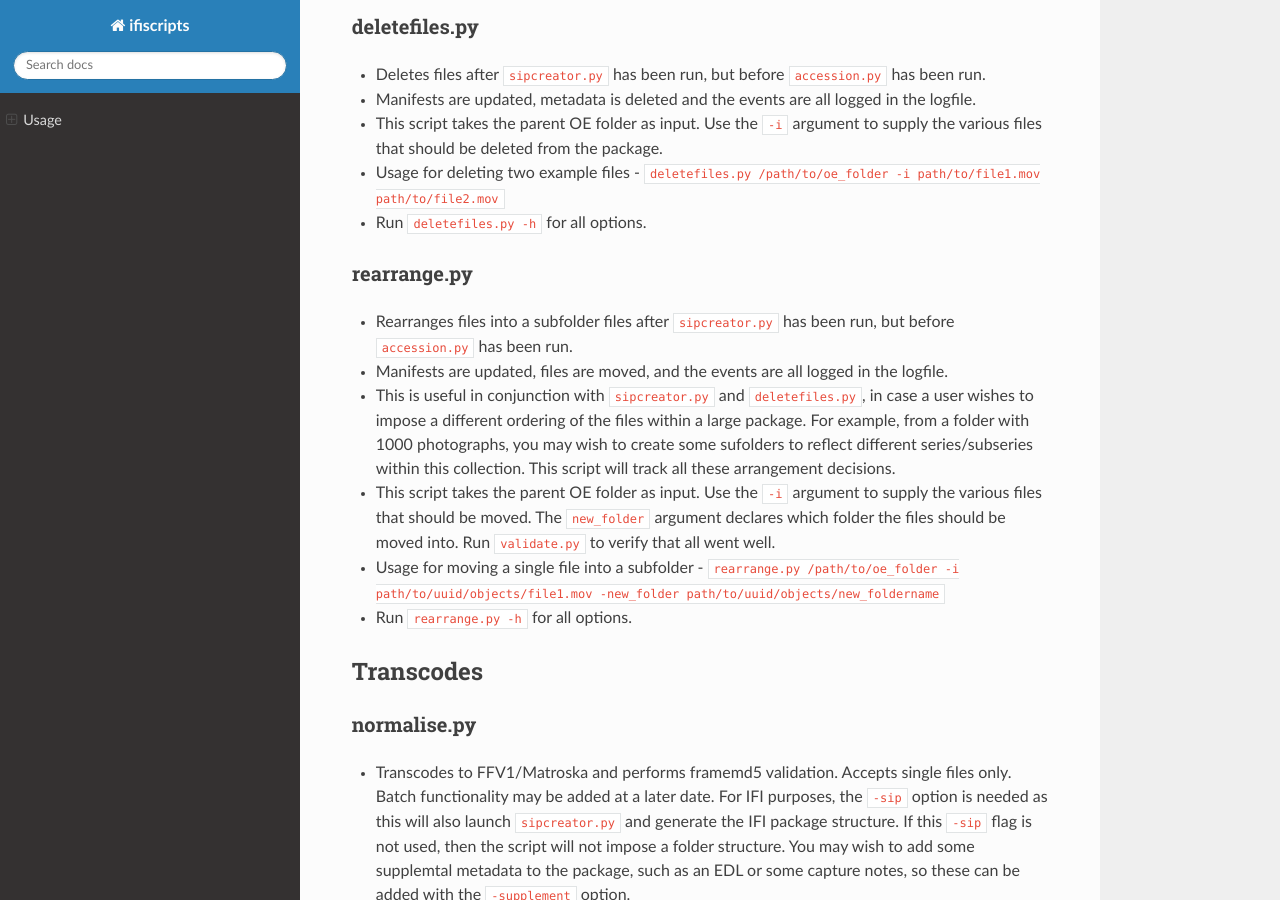
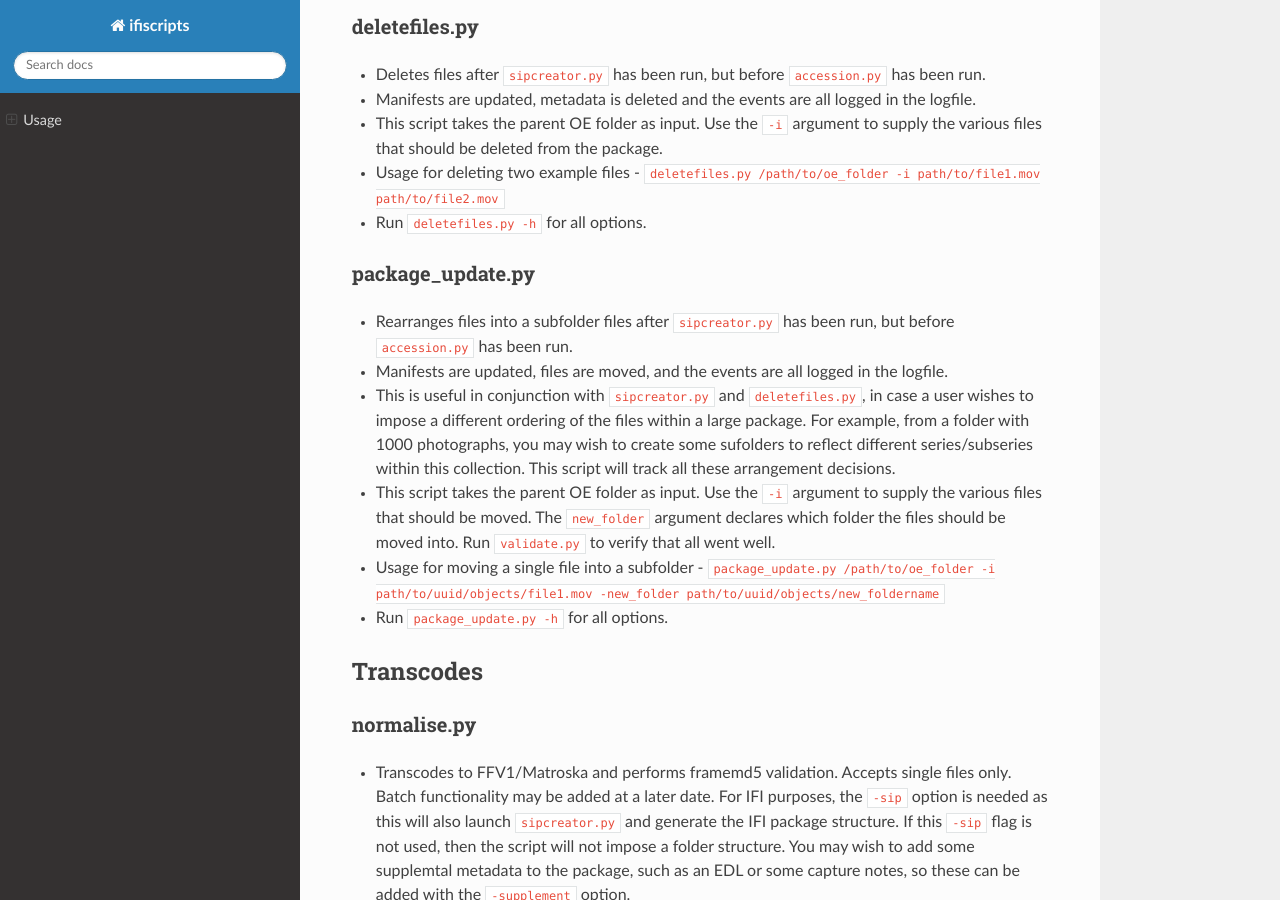
Before and after one commit to kieranjol/IFIscripts, a Sphinx documentation site: the page built from docs/usage.rst, in a window 1280 px wide and 900 px high, scrolled down 1479 px. Built offline with Sphinx 7.4.7 and the Read the Docs theme 2.0.0, drawn with Linux system fonts in a browser that asks for light colours.

Commit message:
docs/usage.rst - renames rearrange.py with package_update.py

```diff
--- a/docs/usage.rst
+++ b/docs/usage.rst
@@ -88,7 +88,7 @@ deletefiles.py
    ``deletefiles.py /path/to/oe_folder -i path/to/file1.mov path/to/file2.mov``
 -  Run ``deletefiles.py -h`` for all options.
 
-rearrange.py
+package_update.py
 ~~~~~~~~~~~~
 
 -  Rearranges files into a subfolder files after ``sipcreator.py`` has
@@ -106,8 +106,8 @@ rearrange.py
    ``new_folder`` argument declares which folder the files should be
    moved into. Run ``validate.py`` to verify that all went well.
 -  Usage for moving a single file into a subfolder -
-   ``rearrange.py /path/to/oe_folder -i path/to/uuid/objects/file1.mov -new_folder path/to/uuid/objects/new_foldername``
--  Run ``rearrange.py -h`` for all options.
+   ``package_update.py /path/to/oe_folder -i path/to/uuid/objects/file1.mov -new_folder path/to/uuid/objects/new_foldername``
+-  Run ``package_update.py -h`` for all options.
 
 Transcodes
 ----------
```
